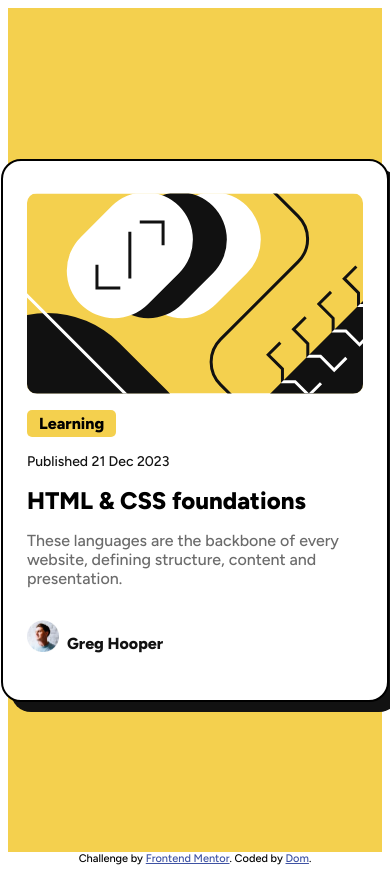
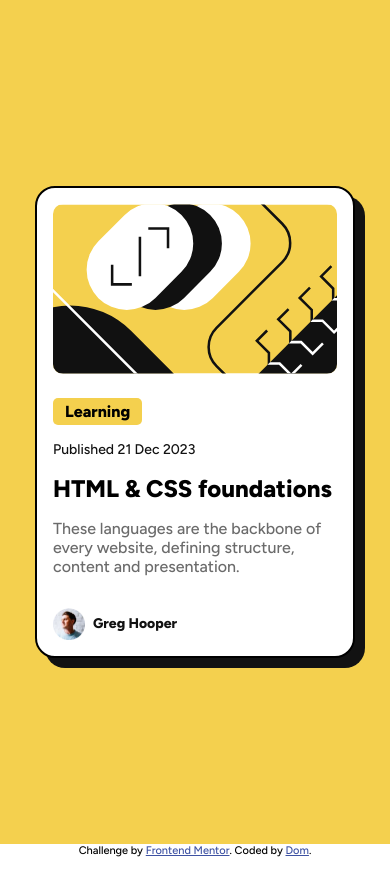
Before and after one commit to dj4815/blog-preview-card, a plain HTML site: page index.html in a window 390 px wide. Drawn offline with Linux system fonts and the light colour scheme.

Commit message:
cleaned up, made responsive

```diff
--- a/index.html
+++ b/index.html
@@ -25,6 +25,7 @@
           <img
             src="./assets/images/illustration-article.svg"
             alt="Blog preview card image"
+            class="preview-image"
           />
           <div class="pill">Learning</div>
           <div class="date">Published 21 Dec 2023</div>
@@ -39,19 +40,18 @@
               src="./assets/images/image-avatar.webp"
               alt="Author avatar"
             />
-            <span>Greg Hooper</span>
+            <p class="authorname">Greg Hooper</p>
           </div>
 
           </div>
         </div>
       </div>
-    </div>
-
       <div class="attribution">
         Challenge by
         <a href="https://www.frontendmentor.io?ref=challenge" target="_blank"
           >Frontend Mentor</a
         >. Coded by <a href="#">Dom</a>.
       </div>
+    </div>
   </body>
 </html>
--- a/styles.css
+++ b/styles.css
@@ -1,5 +1,11 @@
+* {
+  box-sizing: border-box;
+}
+
 body {
   font-family: "Figtree", sans-serif;
+  margin: 0;
+  padding: 0;
 }
 
 p {
@@ -14,21 +20,24 @@ h2 {
 }
 
 .container {
+  padding: 2rem 1rem;
+  min-height: 100vh;
   display: flex;
   justify-content: center;
   align-items: center;
-  height: 100vh;
   background-color: hsl(47, 88%, 63%);
 }
 
+
 .card {
-  width: 320px;
+  width: 100%;
+  max-width: 320px;
   display: flex;
   flex-direction: column;
   justify-content: center;
   align-items: center;
   border: 2px solid black;
-  padding: 2rem;
+  padding: 1rem;
   background-color: hsl(0, 0%, 100%);
   border-radius: 20px;
   box-shadow: 10px 10px hsla(0, 0%, 7%, 1);
@@ -38,9 +47,10 @@ h2 {
   display: block;
 }
 
-.content img {
+.preview-image {
+  width: 100%;
   display: block;
-  margin-bottom: 1rem;
+  margin-bottom: 1.5rem;
   border-radius: 10px;
 }
 
@@ -66,16 +76,22 @@ h2 {
 .author {
   display: flex;
   align-items: center;
-    font-weight: 800;
-    color: hsl(0, 0%, 7%);
 }
 
-  .author .avatar {
+.avatar {
   width: 32px;
   height: 32px;
   margin-right: 0.5rem;
+  display: block;
 }
 
+.authorname {
+  margin: 0;
+  padding: 0;
+  font-weight: 800;
+  color: hsl(0, 0%, 7%);
+  font-size: 14px;
+}
 
 .attribution {
   font-size: 11px;
```
Lines whose indentation alone changed are shown as unchanged.
